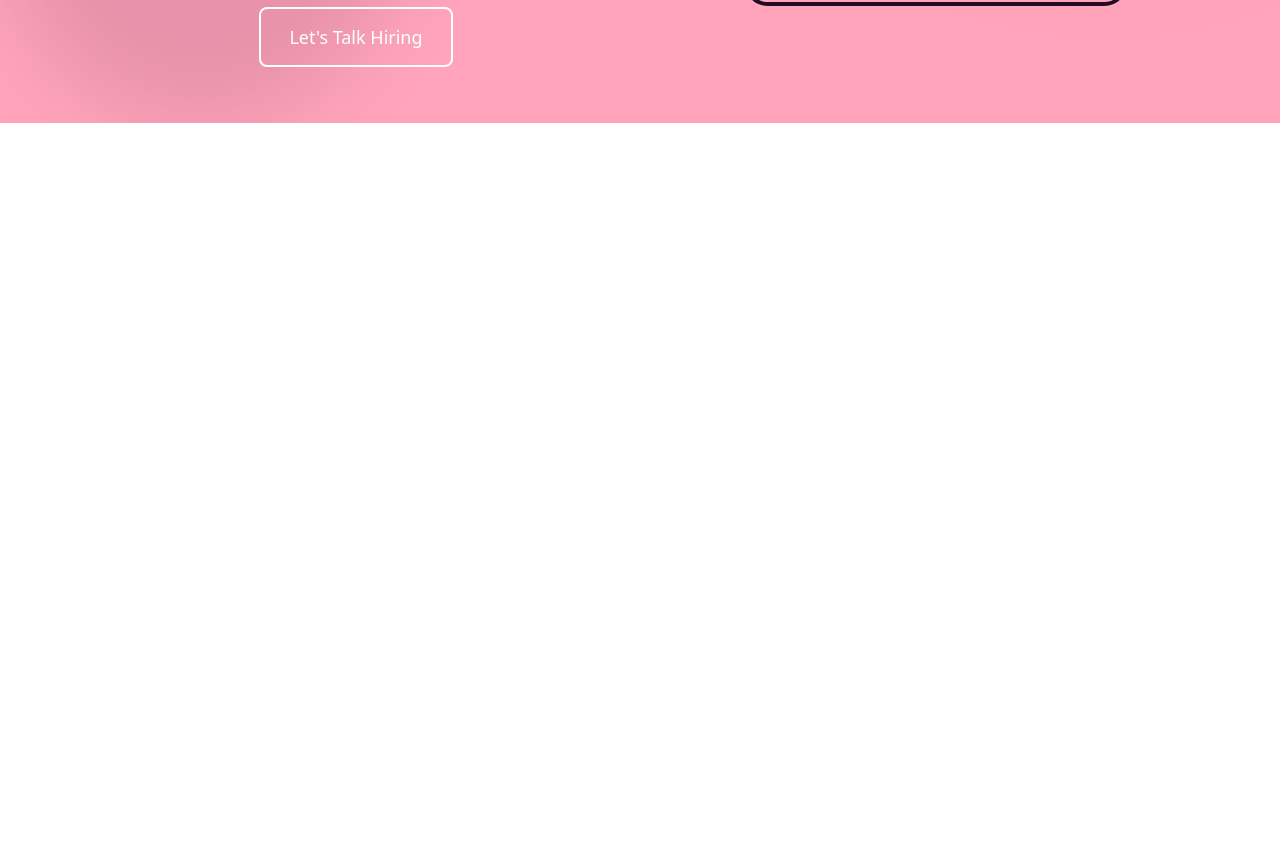
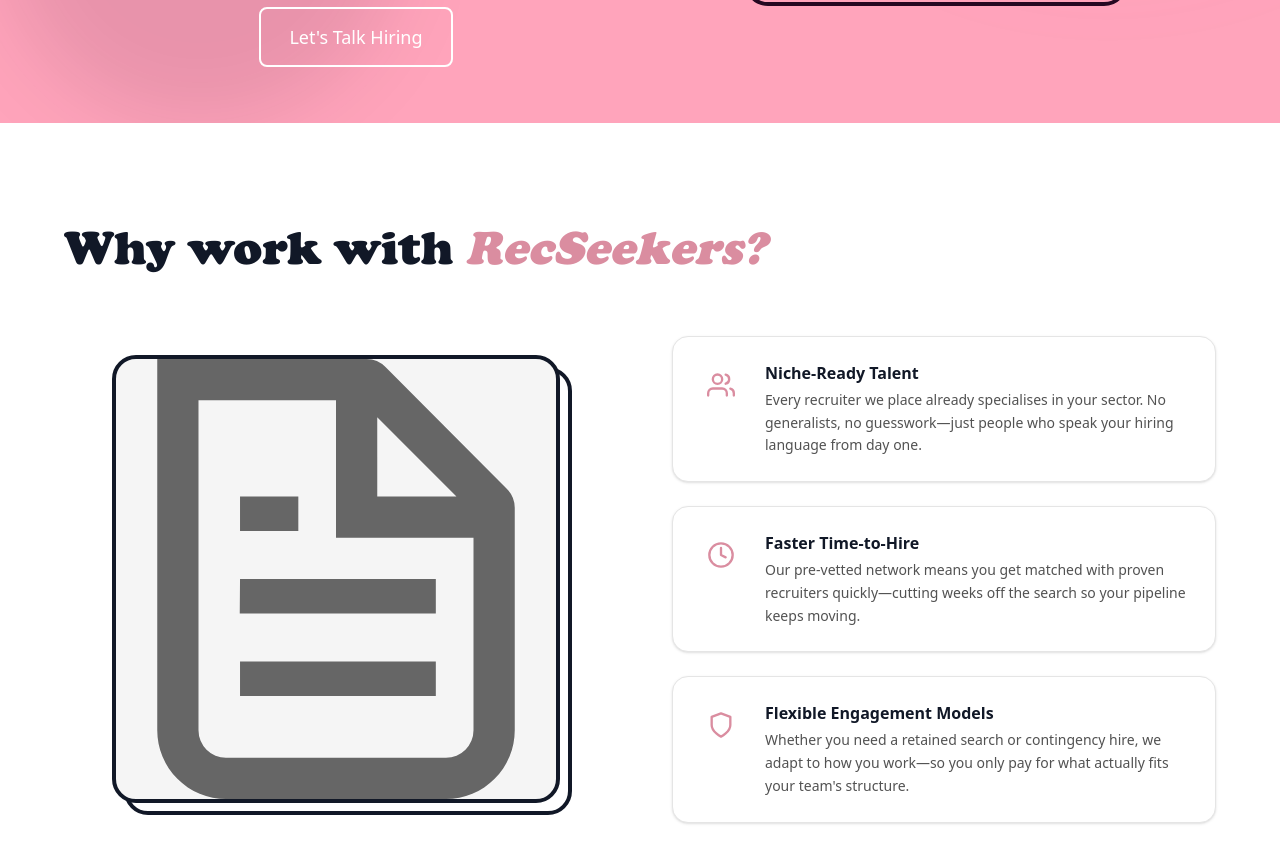
Before and after one commit to CD-Chief/RecSeekers-Website, a Next.js app in the folder frontend/: page /employers in a window 1280 px wide. Shown: the part 560-1422 px from the top of the page. Before the commit the page ends 800 px from the top, so only its background shows below. Built offline with nearby package versions, Linux system fonts and the light colour scheme.

Commit message:
feat: add FeatureCards component and integrate into EmployersPage

```diff
--- a/frontend/app/employers/page.tsx
+++ b/frontend/app/employers/page.tsx
@@ -1,6 +1,7 @@
 import Link from "next/link";
 import localFont from "next/font/local";
 import { Button } from "@/components/ui/Button";
+import { FeatureCards } from "@/components/employers/FeatureCards";
 
 const cooper = localFont({
   src: "../fonts/cooper-black-cdnfonts/coopbl.ttf",
@@ -67,6 +68,40 @@
 
         </div>
       </section>
+
+      {/* ── WHY WORK WITH US ── */}
+      <section className="min-h-screen flex flex-col justify-center bg-white px-8">
+        <div className="max-w-6xl mx-auto w-full">
+
+          {/* Section title */}
+          <h2 className={`text-4xl lg:text-5xl text-neutral-900 mb-16 ${cooper.className}`}>
+            Why work with{" "}
+            <span className="text-primary italic">RecSeekers?</span>
+          </h2>
+
+          {/* Two-column layout */}
+          <div className="grid grid-cols-1 md:grid-cols-2 gap-16 items-center">
+
+            {/* LEFT: Image */}
+            <div className="flex justify-center">
+              <div className="relative w-full max-w-md aspect-square">
+                <div className="absolute inset-0 rounded-3xl border-4 border-neutral-900 translate-x-3 translate-y-3" />
+                <div className="relative h-full w-full rounded-3xl border-4 border-neutral-900 overflow-hidden bg-neutral-100">
+                  <img
+                    src="/file.svg"
+                    alt="Why work with RecSeekers"
+                    className="h-full w-full object-cover"
+                  />
+                </div>
+              </div>
+            </div>
+
+            {/* RIGHT: Feature cards */}
+            <FeatureCards />
+
+          </div>
+        </div>
+      </section>
     </main>
   );
 }
--- /dev/null
+++ b/frontend/components/employers/FeatureCards.tsx
@@ -0,0 +1,82 @@
+"use client";
+
+import { useRef } from "react";
+import { motion, useInView } from "framer-motion";
+
+const FEATURES = [
+  {
+    icon: (
+      <svg xmlns="http://www.w3.org/2000/svg" viewBox="0 0 24 24" fill="none" stroke="currentColor" strokeWidth={2} strokeLinecap="round" strokeLinejoin="round" className="w-7 h-7">
+        <path d="M17 21v-2a4 4 0 0 0-4-4H5a4 4 0 0 0-4 4v2" />
+        <circle cx="9" cy="7" r="4" />
+        <path d="M23 21v-2a4 4 0 0 0-3-3.87" />
+        <path d="M16 3.13a4 4 0 0 1 0 7.75" />
+      </svg>
+    ),
+    title: "Niche-Ready Talent",
+    text: "Every recruiter we place already specialises in your sector. No generalists, no guesswork—just people who speak your hiring language from day one.",
+  },
+  {
+    icon: (
+      <svg xmlns="http://www.w3.org/2000/svg" viewBox="0 0 24 24" fill="none" stroke="currentColor" strokeWidth={2} strokeLinecap="round" strokeLinejoin="round" className="w-7 h-7">
+        <circle cx="12" cy="12" r="10" />
+        <polyline points="12 6 12 12 16 14" />
+      </svg>
+    ),
+    title: "Faster Time-to-Hire",
+    text: "Our pre-vetted network means you get matched with proven recruiters quickly—cutting weeks off the search so your pipeline keeps moving.",
+  },
+  {
+    icon: (
+      <svg xmlns="http://www.w3.org/2000/svg" viewBox="0 0 24 24" fill="none" stroke="currentColor" strokeWidth={2} strokeLinecap="round" strokeLinejoin="round" className="w-7 h-7">
+        <path d="M12 22s8-4 8-10V5l-8-3-8 3v7c0 6 8 10 8 10z" />
+      </svg>
+    ),
+    title: "Flexible Engagement Models",
+    text: "Whether you need a retained search or contingency hire, we adapt to how you work—so you only pay for what actually fits your team's structure.",
+  },
+];
+
+const cardVariants = {
+  hidden: { opacity: 0, x: 60 },
+  visible: (i: number) => ({
+    opacity: 1,
+    x: 0,
+    transition: { delay: i * 0.18, duration: 0.5, ease: "easeOut" as const },
+  }),
+};
+
+export function FeatureCards() {
+  const ref = useRef(null);
+  const isInView = useInView(ref, { once: true, margin: "-80px" });
+
+  return (
+    <div ref={ref} className="flex flex-col gap-6">
+      {FEATURES.map((feature, i) => (
+        <motion.div
+          key={feature.title}
+          custom={i}
+          initial="hidden"
+          animate={isInView ? "visible" : "hidden"}
+          variants={cardVariants}
+          className="flex items-start gap-5 bg-white rounded-2xl border border-neutral-200 shadow-sm p-6"
+        >
+          {/* Icon */}
+          <div className="shrink-0 w-12 h-12 rounded-xl flex items-center justify-center text-primary">
+            {feature.icon}
+          </div>
+
+          {/* Text */}
+          <div>
+            <h3 className="text-base font-semibold text-neutral-900 mb-1">
+              {feature.title}
+            </h3>
+            <p className="text-sm text-neutral-600 leading-relaxed">
+              {feature.text}
+            </p>
+          </div>
+        </motion.div>
+      ))}
+    </div>
+  );
+}
```
